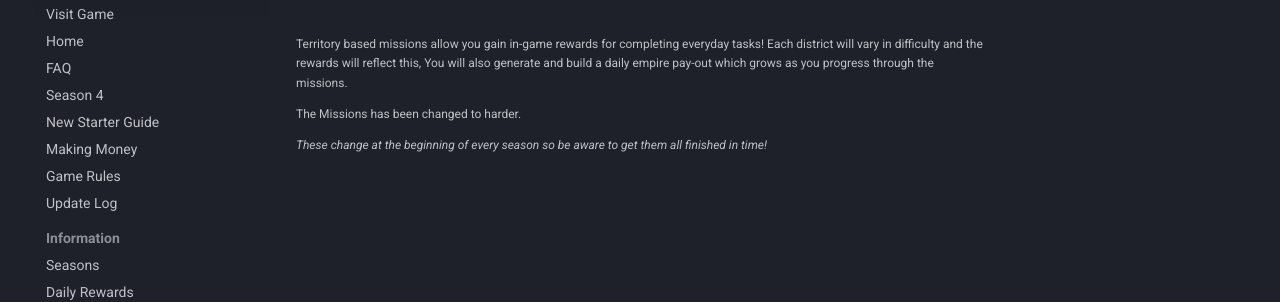
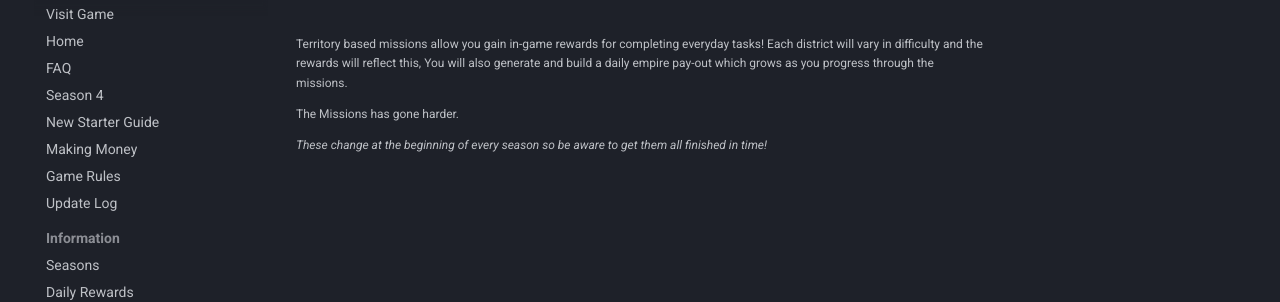
Before and after one commit to InternationalGangsters/wiki, an MkDocs documentation site: the page built from docs/ranking/missions.md, in a window 1280 px wide. Shown: the part 124-426 px from the top of the page. Built offline with MkDocs 1.6.1 and Material for MkDocs 9.7.7, drawn with Linux system fonts in a browser that asks for light colours; comment, search, counter and statistics services are not loaded.

Commit message:
Update missions.md

```diff
--- a/docs/ranking/missions.md
+++ b/docs/ranking/missions.md
@@ -3,6 +3,6 @@
 
 Territory based missions allow you gain in-game rewards for completing everyday tasks! Each district will vary in difficulty and the rewards will reflect this, You will also generate and build a daily empire pay-out which grows as you progress through the missions.
 
-The Missions has been changed to harder.
+The Missions has gone harder.
 
 *These change at the beginning of every season so be aware to get them all finished in time!*
```
